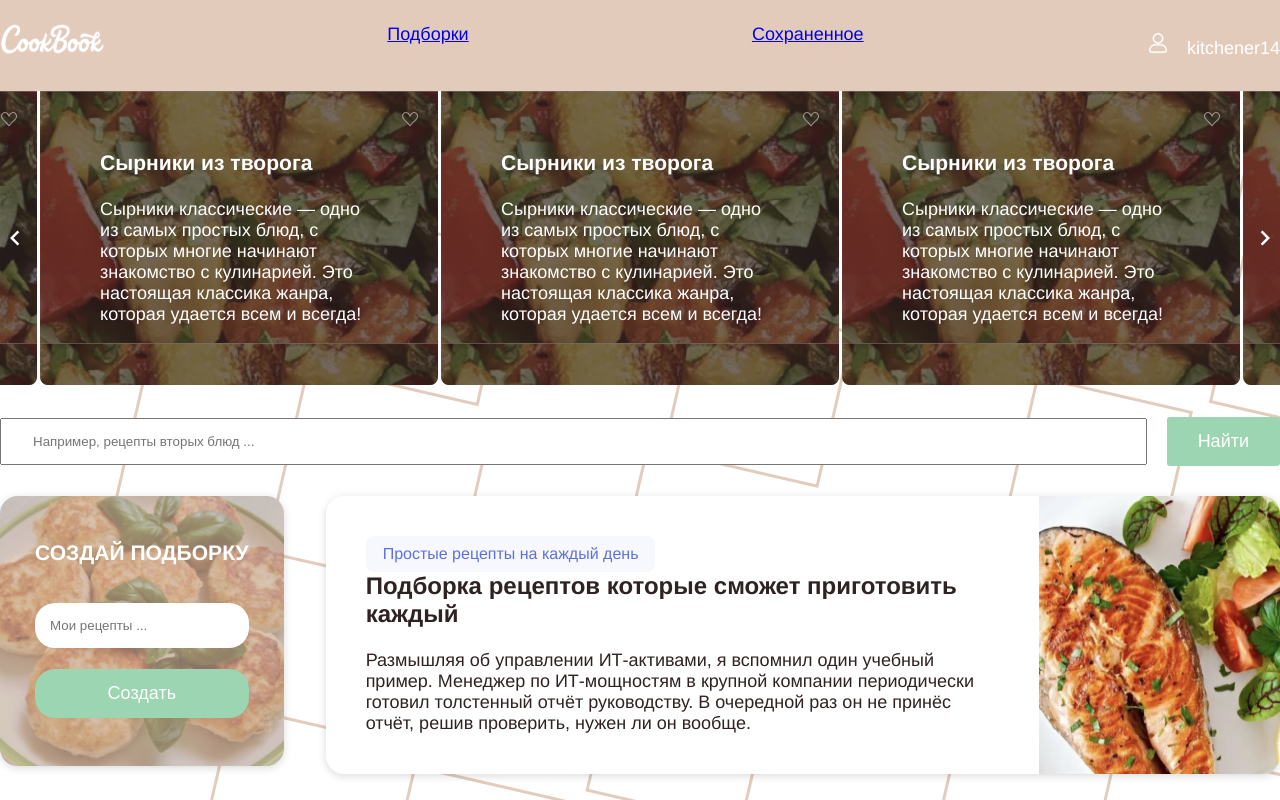
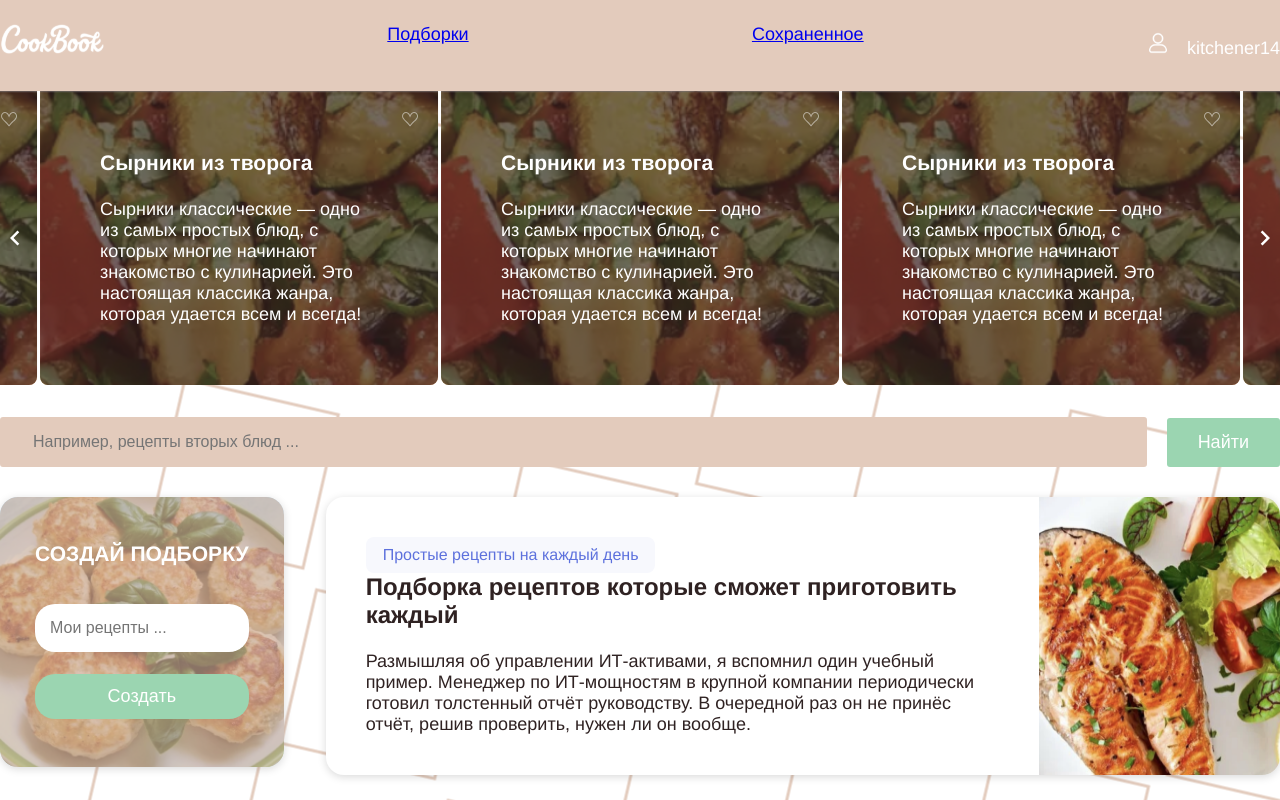
Before and after one commit to DayensCode/cook-book, a Vue app: page / in a window 1280 px wide. Shown: the top 800 px of the page. Built offline with nearby package versions, Linux system fonts and the light colour scheme.

Commit message:
css fixes added

```diff
--- a/src/App.vue
+++ b/src/App.vue
@@ -16,5 +16,6 @@ export default {
   font-size: 18px;
   color: #fff;
   background-image: url("./assets/img/bg.png");
+  background-position: center;
 }
 </style>
--- a/src/components/CardList.vue
+++ b/src/components/CardList.vue
@@ -39,6 +39,11 @@ export default {
   input {
     padding: 14px 31px;
     width: 100%;
+    background-color: #e3cbbc;
+    border: 2px solid #e3cbbc;
+    border-radius: 3px;
+    outline: none;
+    font-size: 16px;
   }
 
   button {
@@ -49,6 +54,12 @@ export default {
 
     font-size: 18px;
     color: #fff;
+    cursor: pointer;
+    transition: background-color .3s ease;
+
+    &:hover {
+      background-color: #8ec6a3;
+    }
   }
 }
 
@@ -90,18 +101,20 @@ export default {
     padding: 15px 0 15px 15px;
     width: 100%;
     border: none;
+    outline: none;
     border-radius: 20px;
     box-sizing: border-box;
     position: relative;
     z-index: 2;
+    font-size: 16px;
   }
 
   button {
-    margin-top: 21px;
+    margin-top: 22px;
     width: 100%;
     display: block;
 
-    padding: 14px 0;
+    padding: 12px 0;
     background-color: #9bd5b1;
     border: none;
     border-radius: 20px;
@@ -111,6 +124,11 @@ export default {
     position: relative;
     z-index: 2;
     cursor: pointer;
+    transition: background-color .3s ease;
+
+    &:hover {
+      background-color: #8ec6a3;
+    }
   }
 }
 </style>
--- a/src/components/TheCard.vue
+++ b/src/components/TheCard.vue
@@ -32,7 +32,7 @@ export default {
     display: flex;
     flex-direction: column;
     justify-content: space-between;
-    color: #2F2222;
+    color: #2f2222;
 
     span {
       padding: 9px 17px;
--- a/src/components/TheSlider.vue
+++ b/src/components/TheSlider.vue
@@ -46,6 +46,7 @@ export default defineComponent({
 <style lang="scss" scoped>
 .slide {
   background-image: url('../assets/img/slide-bg.png');
+  background-size: cover;
   padding: 60px;
   text-align: left;
   border-radius: 0 0 8px 8px;
```
